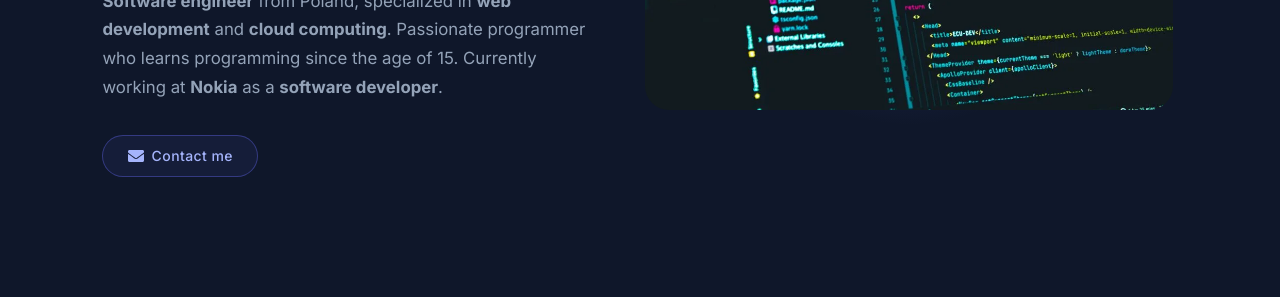
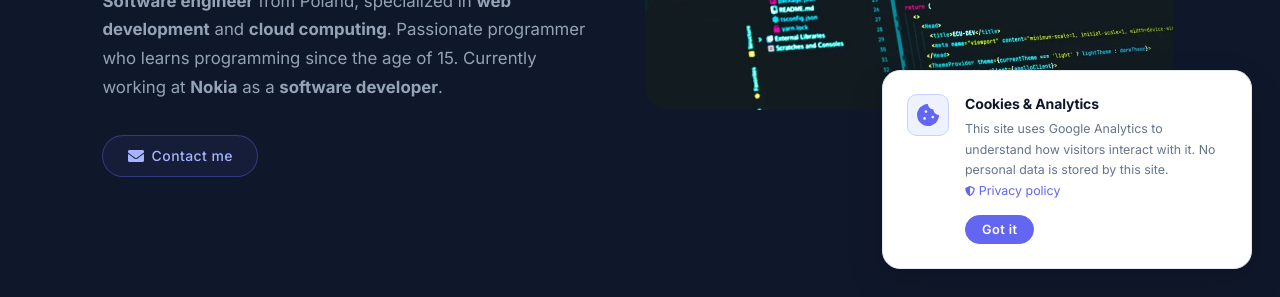
Before and after one commit to danrog303/personal-homepage, a React (Create React App) app: page / in a window 1280 px wide. Shown: the part 503-800 px from the top of the page. Built offline with nearby package versions, Linux system fonts and the light colour scheme.

Commit message:
Cookie banner overhaul

```diff
--- a/package.json
+++ b/package.json
@@ -3,6 +3,7 @@
   "version": "0.1.0",
   "private": true,
   "dependencies": {
+    "@dr.pogodin/react-helmet": "^3.0.0",
     "@testing-library/dom": "^10.4.0",
     "@testing-library/jest-dom": "^6.6.3",
     "@testing-library/react": "^16.3.0",
@@ -12,9 +13,7 @@
     "@types/react": "^19.1.8",
     "@types/react-dom": "^19.1.6",
     "react": "^19.1.0",
-    "react-cookie-consent": "^9.0.0",
     "react-dom": "^19.1.0",
-    "@dr.pogodin/react-helmet": "^3.0.0",
     "react-icons": "5.3.0",
     "react-router-dom": "^7.6.3",
     "react-scripts": "5.0.1",
--- /dev/null
+++ b/src/components/CookieConsentBanner.module.scss
@@ -0,0 +1,128 @@
+.banner {
+    position: fixed;
+    bottom: 1.75em;
+    right: 1.75em;
+    z-index: 9999;
+    width: 320px;
+    max-width: calc(100vw - 2em);
+    background: #ffffff;
+    border: 1px solid #e2e8f0;
+    border-radius: 18px;
+    padding: 1.35em 1.5em 1.5em;
+    box-shadow:
+        0 4px 16px rgba(0, 0, 0, 0.08),
+        0 16px 40px rgba(0, 0, 0, 0.1);
+    display: flex;
+    gap: 1em;
+    animation: slideUp 0.45s cubic-bezier(0.34, 1.4, 0.64, 1) both;
+
+    @media (max-width: 480px) {
+        bottom: 1em;
+        right: 1em;
+        left: 1em;
+        width: auto;
+        max-width: none;
+    }
+}
+
+.banner.hiding {
+    animation: slideDown 0.35s cubic-bezier(0.4, 0, 1, 1) both;
+}
+
+.iconWrapper {
+    flex-shrink: 0;
+    width: 2.5em;
+    height: 2.5em;
+    background: #eef2ff;
+    border: 1px solid #c7d2fe;
+    border-radius: 10px;
+    display: flex;
+    align-items: center;
+    justify-content: center;
+    color: #6366f1;
+    margin-top: 0.1em;
+}
+
+.body {
+    flex: 1;
+    min-width: 0;
+}
+
+.title {
+    font-size: 0.875rem;
+    font-weight: 700;
+    color: #0f172a;
+    margin: 0 0 0.4em;
+    letter-spacing: -0.01em;
+}
+
+.description {
+    font-size: 0.775rem;
+    color: #64748b;
+    line-height: 1.65;
+    margin: 0 0 1em;
+}
+
+.policyLink {
+    color: #6366f1;
+    text-decoration: none;
+    display: inline-flex;
+    align-items: center;
+    gap: 0.3em;
+    white-space: nowrap;
+    transition: color 0.15s;
+
+    &:hover {
+        color: #4f46e5;
+        text-decoration: underline;
+    }
+}
+
+.acceptBtn {
+    display: inline-flex;
+    align-items: center;
+    justify-content: center;
+    background: #6366f1;
+    border: 1px solid #6366f1;
+    border-radius: 999px;
+    color: #ffffff;
+    font-family: inherit;
+    font-size: 0.8rem;
+    font-weight: 600;
+    letter-spacing: 0.03em;
+    padding: 0.5em 1.25em;
+    cursor: pointer;
+    transition: background 0.2s, border-color 0.2s, box-shadow 0.2s;
+
+    &:hover {
+        background: #4f46e5;
+        border-color: #4f46e5;
+        box-shadow: 0 4px 12px rgba(99, 102, 241, 0.35);
+    }
+
+    &:active {
+        transform: scale(0.97);
+    }
+}
+
+@keyframes slideUp {
+    from {
+        opacity: 0;
+        transform: translateY(16px) scale(0.97);
+    }
+    to {
+        opacity: 1;
+        transform: translateY(0) scale(1);
+    }
+}
+
+@keyframes slideDown {
+    from {
+        opacity: 1;
+        transform: translateY(0) scale(1);
+    }
+    to {
+        opacity: 0;
+        transform: translateY(16px) scale(0.97);
+    }
+}
--- /dev/null
+++ b/src/components/CookieConsentBanner.tsx
@@ -0,0 +1,49 @@
+import React, { useState, useEffect } from "react";
+import { Link } from "react-router-dom";
+import { FaCookieBite, FaShieldAlt } from "react-icons/fa";
+import styles from "./CookieConsentBanner.module.scss";
+
+const STORAGE_KEY = "cookieConsent";
+
+export default function CookieConsentBanner() {
+    const [visible, setVisible] = useState(false);
+    const [hiding, setHiding] = useState(false);
+
+    useEffect(() => {
+        if (!localStorage.getItem(STORAGE_KEY)) {
+            const t = setTimeout(() => setVisible(true), 900);
+            return () => clearTimeout(t);
+        }
+    }, []);
+
+    const accept = () => {
+        setHiding(true);
+        setTimeout(() => {
+            localStorage.setItem(STORAGE_KEY, "true");
+            setVisible(false);
+        }, 350);
+    };
+
+    if (!visible) return null;
+
+    return (
+        <div className={`${styles.banner} ${hiding ? styles.hiding : ""}`} role="dialog" aria-label="Cookie consent">
+            <div className={styles.iconWrapper}>
+                <FaCookieBite size={22} />
+            </div>
+            <div className={styles.body}>
+                <p className={styles.title}>Cookies & Analytics</p>
+                <p className={styles.description}>
+                    This site uses Google Analytics to understand how visitors interact with it.
+                    No personal data is stored by this site.{" "}
+                    <Link to="/privacy-policy" className={styles.policyLink}>
+                        <FaShieldAlt size={10} /> Privacy policy
+                    </Link>
+                </p>
+                <button className={styles.acceptBtn} onClick={accept}>
+                    Got it
+                </button>
+            </div>
+        </div>
+    );
+}
--- a/src/pages/HomePage.tsx
+++ b/src/pages/HomePage.tsx
@@ -1,7 +1,7 @@
 import React from 'react';
 import { Helmet } from '@dr.pogodin/react-helmet';
 import '../App.css';
-import {CookieConsent} from "react-cookie-consent";
+import CookieConsentBanner from "../components/CookieConsentBanner";
 import MainFooter from "../components/MainFooter";
 import ContactSection from "../sections/ContactSection";
 import ProjectPortfolioSection from "../sections/ProjectPortfolioSection";
@@ -33,13 +33,6 @@ export default function HomePage() {
 
         <MainFooter />
 
-        <CookieConsent
-            location="bottom"
-            buttonText="OK, close this message"
-            style={{background: "black"}}
-            buttonStyle={{color: "white", fontWeight: "bold", backgroundColor: "rebeccapurple", fontSize: "13px", borderRadius: "4px"}}>
-            🍪 Want some cookies? {" "}
-            <span style={{fontSize: "90%"}}>This website uses cookies to enhance the user experience.</span>
-        </CookieConsent>
+        <CookieConsentBanner />
     </div>;
 }
```
Also changed, not shown: 1 other file (tests, documents, lock files or other folders).
